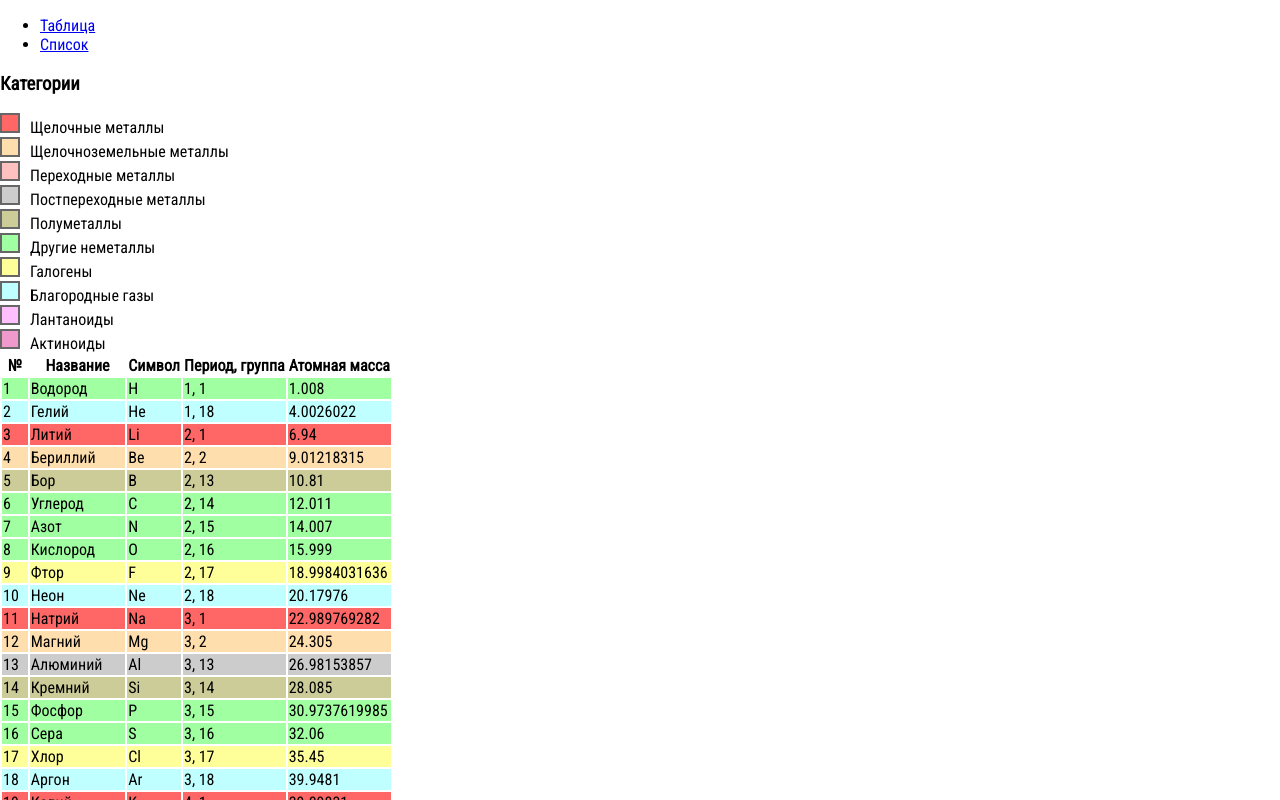
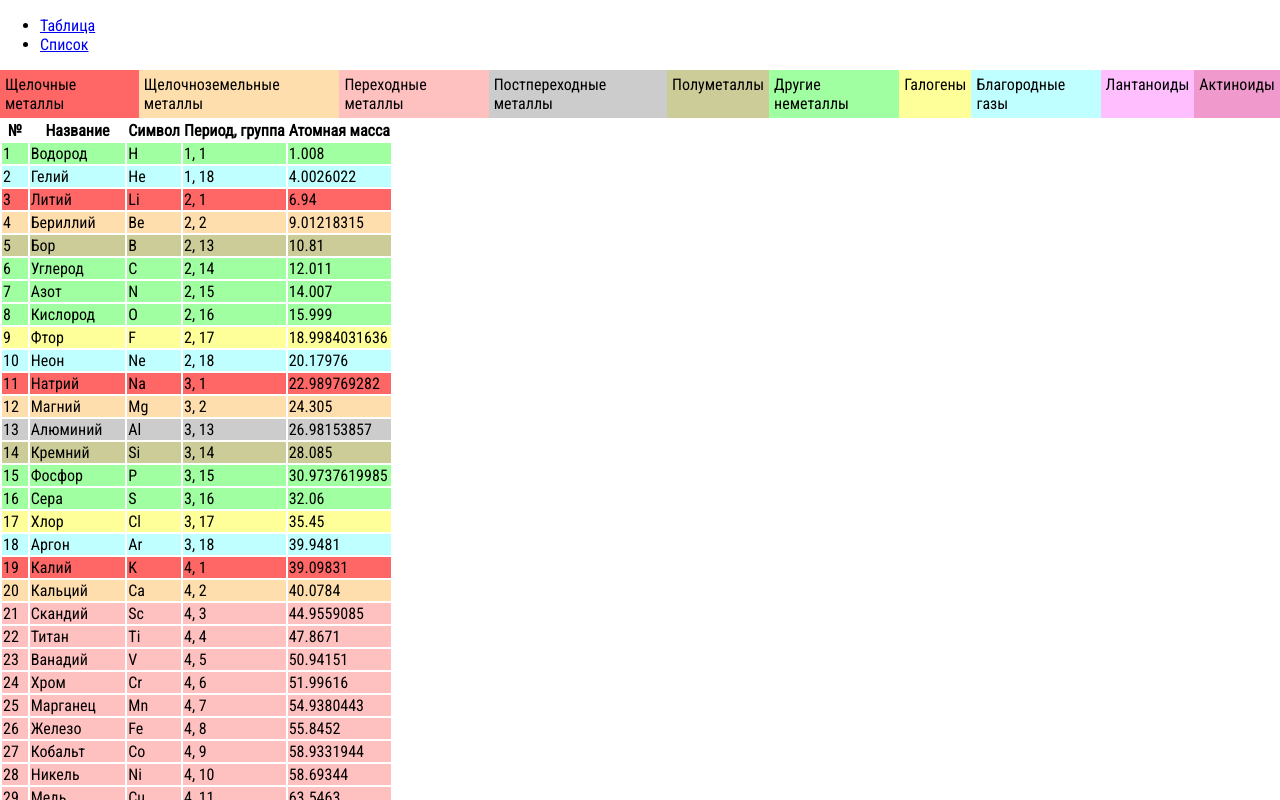
Before and after one commit to karataev/mendeleev-table, a React (Create React App) app: page /list in a window 1280 px wide. Shown: the top 800 px of the page. Built offline with nearby package versions, Linux system fonts and the light colour scheme.

Commit message:
Refactor categories view

```diff
--- a/src/list/CategoryItem.js
+++ b/src/categories/CategoryItem.js
@@ -2,13 +2,10 @@ import React from 'react';
 import PropTypes from 'prop-types';
 import styled from 'styled-components';
 
-const ColorBox = styled.span`
-display: inline-block;
-width: 20px;
-height: 20px;
-margin-right: 10px;
-border: 2px solid #666;
+
+const Root = styled.div`
 background: ${props => props.color};
+padding: 5px;
 `;
 
 export default class CategoryItem extends React.Component {
@@ -21,10 +18,9 @@ export default class CategoryItem extends React.Component {
     const {category} = this.props;
 
     return (
-      <div>
-        <ColorBox color={category.color} />
+      <Root color={category.color}>
         <span>{category.name}</span>
-      </div>
+      </Root>
     )
   }
 }
--- a/src/list/CategoryList.js
+++ b/src/categories/CategoryList.js
@@ -1,7 +1,14 @@
 import React from 'react';
+import styled from 'styled-components';
 
 import {getCategories} from "../elements";
 import CategoryItem from "./CategoryItem";
+
+
+const Root = styled.div`
+display: flex;
+justify-content: flex-end;
+`;
 
 export default class CategoryList extends React.Component {
 
@@ -9,12 +16,11 @@ export default class CategoryList extends React.Component {
     const categories = getCategories();
 
     return (
-      <div>
-        <h3>Категории</h3>
+      <Root>
         {categories.map((category, i) => (
           <CategoryItem category={category} key={i} />
         ))}
-      </div>
+      </Root>
     )
   }
 }
--- a/src/components/TablePage.js
+++ b/src/components/TablePage.js
@@ -2,7 +2,7 @@ import React from 'react';
 import styled from 'styled-components';
 
 import ElementTable from "../table/ElementTable";
-import CategoryList from "../list/CategoryList";
+import CategoryList from "../categories/CategoryList";
 
 
 const TableHolder = styled.div`
@@ -15,10 +15,10 @@ export default class TablePage extends React.Component {
   render() {
     return (
       <div>
+        <CategoryList/>
         <TableHolder>
           <ElementTable/>
         </TableHolder>
-        <CategoryList/>
       </div>
     )
   }
--- a/src/list/ElementList.js
+++ b/src/list/ElementList.js
@@ -2,7 +2,7 @@ import React from 'react';
 
 import {getAll} from "../elements";
 import ElementItem from "./ElementItem";
-import CategoryList from "./CategoryList";
+import CategoryList from "../categories/CategoryList";
 
 export default class ElementList extends React.Component {
 
--- a/src/table/ElementTable.js
+++ b/src/table/ElementTable.js
@@ -17,26 +17,14 @@ const tableData = [
   'Rb Sr Y Zr Nb Mo Tc Ru Rh Pd Ag Cd In Sn Sb Te I Xe',
   'Cs Ba lg Hf Ta W Re Os Ir Pt Au Hg Tl Pb Bi Po At Rn',
   'Fr Ra ag Rf Db Sg Bh Hs Mt Ds Rg Cn Nh Fl Mc Lv Ts Og',
-  'lt La Ce Pr Nd Pm Sm Eu Gd Tb Dy Ho Er Tm Yb Lu',
-  'at Ac Th Pa U Np Pu Am Cm Bk Cf Es Fm Md No Lr',
+  'x x La Ce Pr Nd Pm Sm Eu Gd Tb Dy Ho Er Tm Yb Lu',
+  'x x Ac Th Pa U Np Pu Am Cm Bk Cf Es Fm Md No Lr',
 ]
   .map(row => row.split(' '));
 
 const TdTitle = styled.td`
 text-align: center;
 `;
-
-const LanthanideTitleCell = () => {
-  return (
-    <TdTitle colSpan={2}>Лантаноиды</TdTitle>
-  )
-};
-
-const ActinideTitleCell = () => {
-  return (
-    <TdTitle colSpan={2}>Актиноиды</TdTitle>
-  )
-};
 
 export default class ElementTable extends React.Component {
 
@@ -67,10 +55,6 @@ export default class ElementTable extends React.Component {
           return <LanthanideGroupCell key={i} />;
         case 'ag':
           return <ActinideGroupCell key={i}/>;
-        case 'lt':
-          return <LanthanideTitleCell key={i}/>;
-        case 'at':
-          return <ActinideTitleCell key={i}/>;
         default:
           const element = findBySymbol(symbol);
           return <ElementCell onClick={this.onElementClick} data={element} key={i}/>
```
